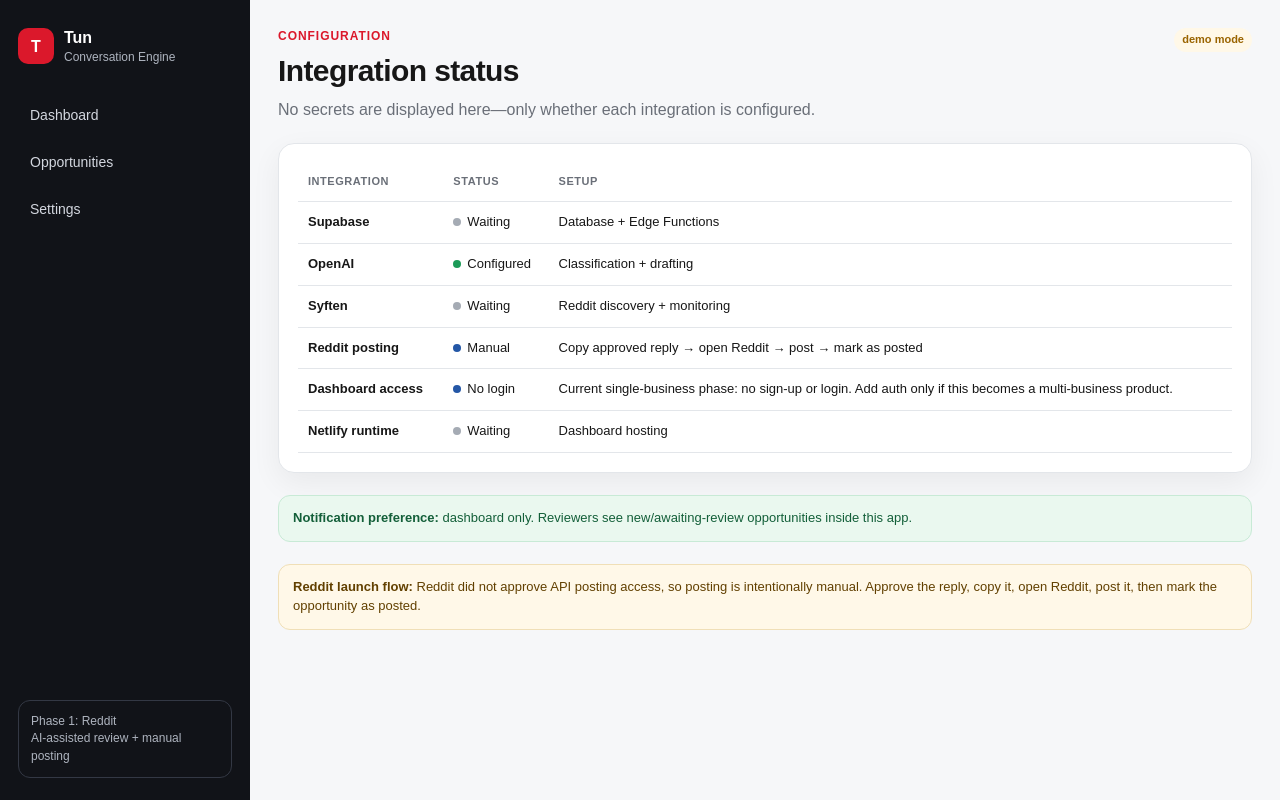
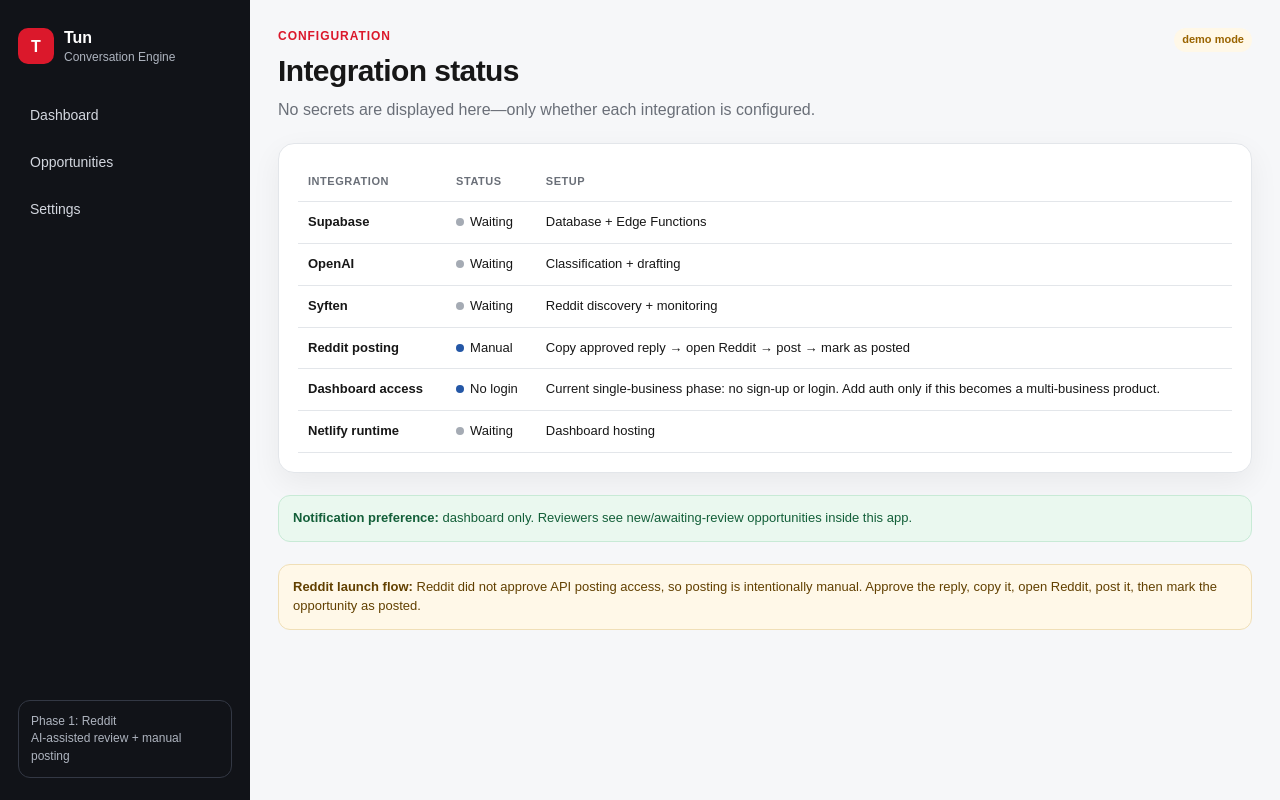
Before and after one commit to elleynote/tun-conversation-engine, a Next.js app: page /settings in a window 1280 px wide. Built offline with nearby package versions, Linux system fonts and the light colour scheme; no server answers.

Commit message:
Use live pipeline status on settings page

```diff
--- a/app/settings/page.tsx
+++ b/app/settings/page.tsx
@@ -1,14 +1,18 @@
 import { AppShell } from "@/components/app-shell";
+import { getAutomationStatus } from "@/lib/repository";
 import { connectionStatus } from "@/lib/runtime";
 
 export const dynamic = "force-dynamic";
 
-export default function SettingsPage() {
-  const s = connectionStatus();
+export default async function SettingsPage() {
+  const [s, automation] = await Promise.all([
+    Promise.resolve(connectionStatus()),
+    getAutomationStatus(),
+  ]);
   const rows = [
     ["Supabase", s.supabase ? "Configured" : "Waiting", s.supabase ? "on" : "", "Database + Edge Functions"],
-    ["OpenAI", s.openai ? "Configured" : "Waiting", s.openai ? "on" : "", "Classification + drafting"],
-    ["Syften", s.syften ? "Configured" : "Waiting", s.syften ? "on" : "", "Reddit discovery + monitoring"],
+    ["OpenAI", automation.openAIConnected ? "Configured" : "Waiting", automation.openAIConnected ? "on" : "", "Classification + drafting"],
+    ["Syften", automation.syftenConnected ? "Configured" : "Waiting", automation.syftenConnected ? "on" : "", "Reddit discovery + monitoring"],
     ["Reddit posting", "Manual", "manual", "Copy approved reply → open Reddit → post → mark as posted"],
     ["Dashboard access", "No login", "manual", "Current single-business phase: no sign-up or login. Add auth only if this becomes a multi-business product."],
     ["Netlify runtime", s.netlify ? "Configured" : "Waiting", s.netlify ? "on" : "", "Dashboard hosting"],
```
